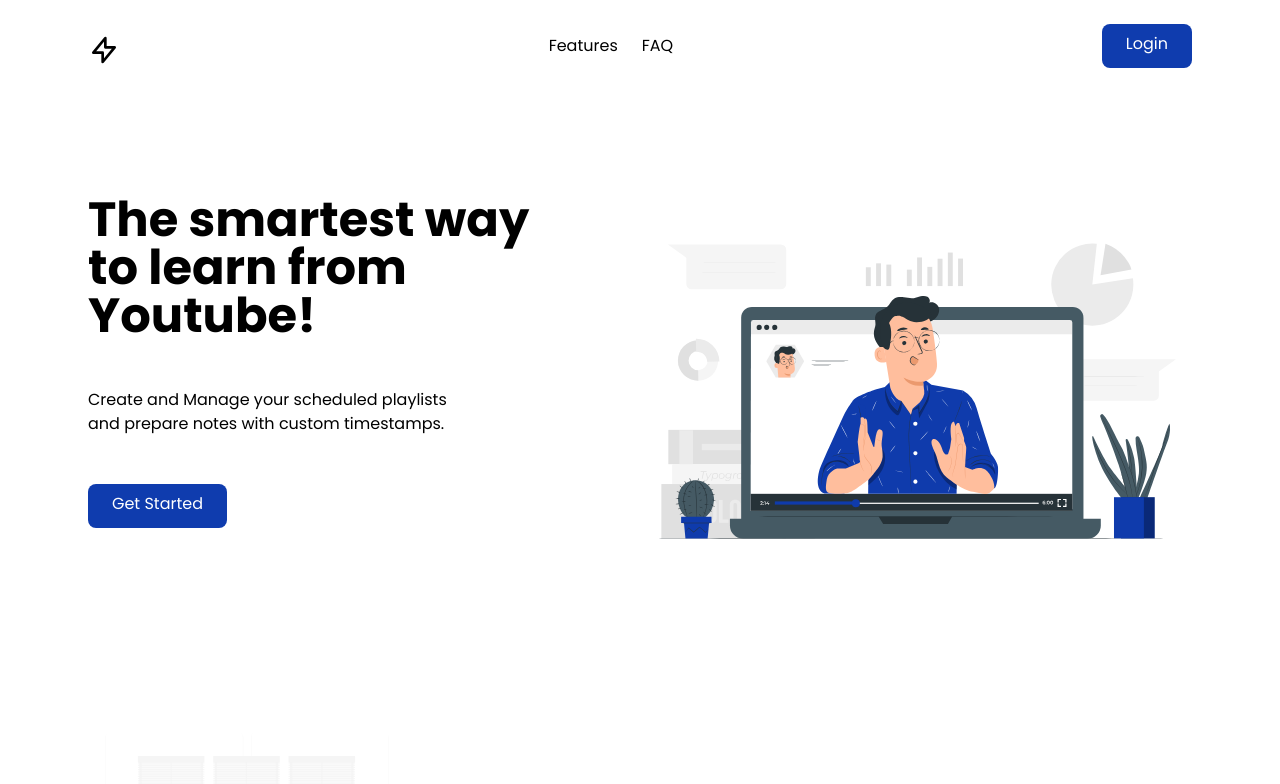
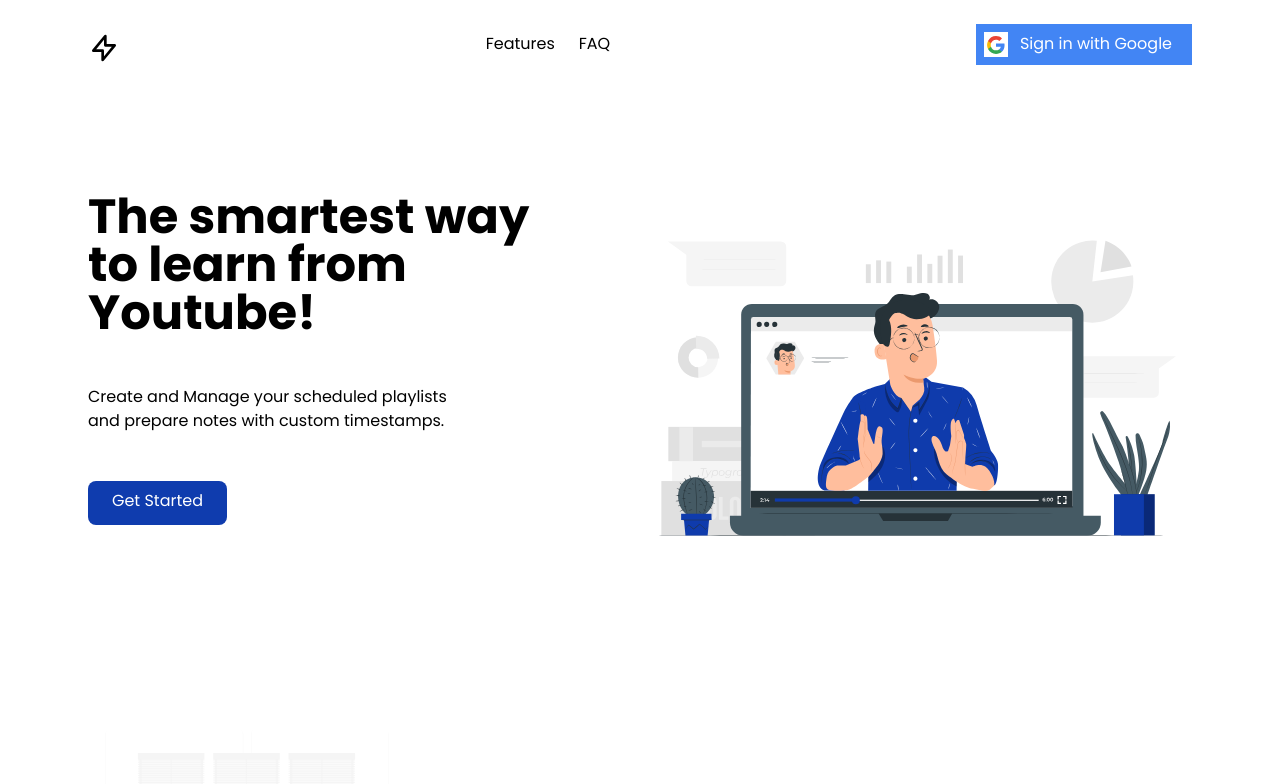
Before and after one commit to youplex/frontend-new, a React (Create React App) app: page / in a window 1280 px wide. Shown: the top 784 px of the page. Built offline with nearby package versions, Linux system fonts and the light colour scheme; no server answers.

Commit message:
recur events

```diff
--- a/src/components/Faq.jsx
+++ b/src/components/Faq.jsx
@@ -18,12 +18,12 @@ class Faq extends React.Component {
       {
         label: "How to get customised notifications?",
         value:
-          "Add a summary, description and schedule an event in your Google calendar",
+          "Connect your gmail with youplex and get notifications about your schedule. ",
       },
       {
         label: "Are there any charges for this?",
         value:
-          "No, this is completely free!",
+          "It's free and always will be!",
       },
     ];
     return (
--- a/src/components/LandingFeatures.jsx
+++ b/src/components/LandingFeatures.jsx
@@ -98,7 +98,6 @@ function LandingFeatures() {
                 </h1>
                 <p className="max-w-sm text-darkGrayishBlue text-lg bg-text">
                   See which part of the topic you spent most of your time!
-                  Maintain learning streaks and share it with your friends.
                 </p>
               </div>
             </div>
--- a/src/components/LandingNav.jsx
+++ b/src/components/LandingNav.jsx
@@ -3,6 +3,7 @@ import { HiOutlineLightningBolt } from "react-icons/hi";
 import { useSelector } from "react-redux";
 import { useNavigate, useSearchParams, useLocation } from "react-router-dom";
 import { useEffect } from "react";
+import google_logo  from '../assets/google_logo.svg'
 
 const LandingNav = ({ login }) => {
   const { token } = useSelector((state) => ({ ...state.auth }));
@@ -53,9 +54,14 @@ const LandingNav = ({ login }) => {
           ) : (
             <button
               onClick={() => login()}
-              className="hidden p-3 px-6 pt-2 text-white bg-btn rounded-lg baseline hover:bg-blue-700 md:block "
+              className="flex flex-row align-center hidden pt-2 pb-2 pr-5 pl-2 text-white baseline hover:bg-blue-600  md:block google-btn-bg"
             >
-              Login
+              <span className="inline-block bg-white mr-3">
+                <img src={google_logo} style={{ transform: 'scale(1.9)'}} className="h-6 inline-block" alt="" />
+              </span>
+              <span>
+                Sign in with Google
+              </span>
             </button>
           )}
           {/* Hamburger Icon */}
--- a/src/components/Notes.jsx
+++ b/src/components/Notes.jsx
@@ -115,7 +115,7 @@ export default function Notes({ data = [], refetchNotes = () => {} }) {
         <div key={note._id} className="bg-gray-200  p-4 flex space-x-3 mb-6">
         <div className="min-w-0 flex-1">
           <h1 className="text-lg font-medium text-gray-900">
-            <Link to={`/video/${note?.inVideo?._id}?playlist=${note?.inPlaylist?._id}`} className="hover:underline">
+            <Link to={note?.pageURL ? note?.pageURL  : `/video/${note?.inVideo?._id}?playlist=${note?.inPlaylist?._id}`} className="hover:underline">
               {note?.inVideo?.title || note?.title} - {convertSecToHMS(note?.timestamp)}
             </Link>
           </h1>
--- a/src/index.css
+++ b/src/index.css
@@ -376,6 +376,9 @@ p {
   border: 1px solid rgb(198, 197, 202);
 }
 
+.google-btn-bg{
+  background: #4285F4;
+}
 
 @media screen and (max-width: 768px){
   .login-container{
--- a/src/pages/Scheduling.jsx
+++ b/src/pages/Scheduling.jsx
@@ -15,6 +15,7 @@ export default function Scheduling() {
   const [description, setDescription] = useState(searchParams.get("description") || "");
   const [page, setPage] = useState(searchParams.get("page") || "");
   const [loading, setLoading] = useState(false);
+  const [isRecurring, setIsRecurring] = useState(false);
 
   const handleSchedule = async () => {
     const getISODate = (time) => new Date(time).toISOString();
@@ -33,13 +34,16 @@ export default function Scheduling() {
     try {
       let desc = description.trim();
       if(page) desc += `&page=${page}`;
+      const timeZone = Intl.DateTimeFormat().resolvedOptions().timeZone
       const { response, data, status } = await axios.post(
         "/event/create",
         {
           start,
           end,
+          timeZone,
           summary: summary.trim(),
           description: desc,
+          isRecurring,
         },
         {
           headers: {
@@ -105,9 +109,15 @@ export default function Scheduling() {
             <h2 className="font-medium">Select End Time</h2>
             <DateTime dateTime={endTime} setDateTime={setEndTime} />
           </div>
+          <div className="relative mt-6 flex flex-col items-start">
+            <label htmlFor="recur" className="font-medium" >Make it Recurring</label>
+            <div className="my-5 pl-4">
+              <input value={isRecurring} onChange={(e) => setIsRecurring(e.target.checked)} style={{ transform: 'scale(1.4)' }} type="checkbox" id="recur"  />
+            </div>
+          </div>
 
           {loading && (<div
-            className=" w-max h-max bg-primary py-1 px-2 ml-24 mt-12 rounded text-white focus:outline-none hover:bg-blue-700"
+            className=" w-max h-max bg-primary py-1 px-2 ml-3 mt-12 rounded text-white focus:outline-none hover:bg-blue-700"
           >
             Loading ...
           </div>)}
@@ -115,14 +125,14 @@ export default function Scheduling() {
           {(user?.calendarAccess && !loading) ?
           (<button
             onClick={handleSchedule}
-            className=" w-max h-max bg-primary py-1 px-2 ml-24 mt-12 rounded text-white focus:outline-none hover:bg-blue-700"
+            className=" w-max h-max bg-primary py-1 px-2 ml-3 mt-12 rounded text-white focus:outline-none hover:bg-blue-700"
           >
             Schedule
           </button> ):
           <>
           {!loading &&
           <div
-              className="mt-36 bg-blue-600 px-4 py-2 absolute top-80 rounded text-white focus:outline-none hover:bg-blue-700"
+              className=" w-max h-max bg-primary py-2 px-2 mt-12 rounded text-white focus:outline-none hover:bg-blue-700"
           >
             Calendar access is not granted, relogin
             </div>}
--- a/src/pages/SinglePlaylist.jsx
+++ b/src/pages/SinglePlaylist.jsx
@@ -99,7 +99,7 @@ function SinglePlaylist() {
           nextLabel="next >"
           onPageChange={handlePageClick}
           pageRangeDisplayed={5}
-          pageCount={Math.ceil(playlist?.totalVideos / itemsPerPage)}
+          pageCount={playlist?.totalVideos ? Math.ceil(playlist?.totalVideos / itemsPerPage) : 0}
           previousLabel="< previous"
           renderOnZeroPageCount={null}
           containerClassName={"pagination"}
@@ -141,7 +141,7 @@ function SinglePlaylist() {
           nextLabel="next >"
           onPageChange={handlePageClick}
           pageRangeDisplayed={5}
-          pageCount={Math.ceil(playlist?.totalVideos / itemsPerPage)}
+          pageCount={Math.ceil(playlist?.totalVideos / itemsPerPage) || 0}
           previousLabel="< previous"
           renderOnZeroPageCount={null}
           containerClassName={"pagination"}
--- a/src/pages/VideoCourse.jsx
+++ b/src/pages/VideoCourse.jsx
@@ -1,7 +1,7 @@
 import React, { useRef, useState } from 'react';
 import { VideoPlayer, Navbar, RichTextEditor } from '../components';
 import { useSelector } from 'react-redux';
-import { useSearchParams, useParams, Link} from 'react-router-dom';
+import { useSearchParams, useParams, Link, useLocation } from 'react-router-dom';
 import { useVideosQuery } from '../redux/services/playlistApi';
 import { useVideoNotesQuery } from '../redux/services/noteApi';
 import { EditorState, convertToRaw, convertFromRaw, Editor } from 'draft-js';
@@ -13,9 +13,10 @@ import { toast } from 'react-toastify';
 const VideoCourse = () => {
   const { token } = useSelector((state) => ({...state.auth}));
   const [ searchParams ] = useSearchParams();
+  const { pathname, search } = useLocation();
   const { videoId } = useParams();
   const playlist = searchParams.get('playlist');
-  const page = searchParams.get('page');
+  const page = searchParams.get('page') || 1;
   const playerRef = useRef();
   const { data: { videos = []} = {}, refetch: videoRefetch} = useVideosQuery({token, playlistId: playlist, page: +page});
   const { data: notes = [] , refetch: noteRefetch } = useVideoNotesQuery({ token, videoId });
@@ -36,12 +37,14 @@ const VideoCourse = () => {
 
     const timestamp = Math.floor(playerRef.current.getCurrentTime());
     if(!timestamp) return;
+
     setNoteLoading(true);
      try {
       const { status } = await axios.post('/note/create', {
         title,
         content,
         timestamp,
+        pageURL: pathname + search,
         inPlaylist: playlist,
         inVideo: video._id
       }, {
```
Also changed, not shown: src/assets/google_logo.svg (added).
